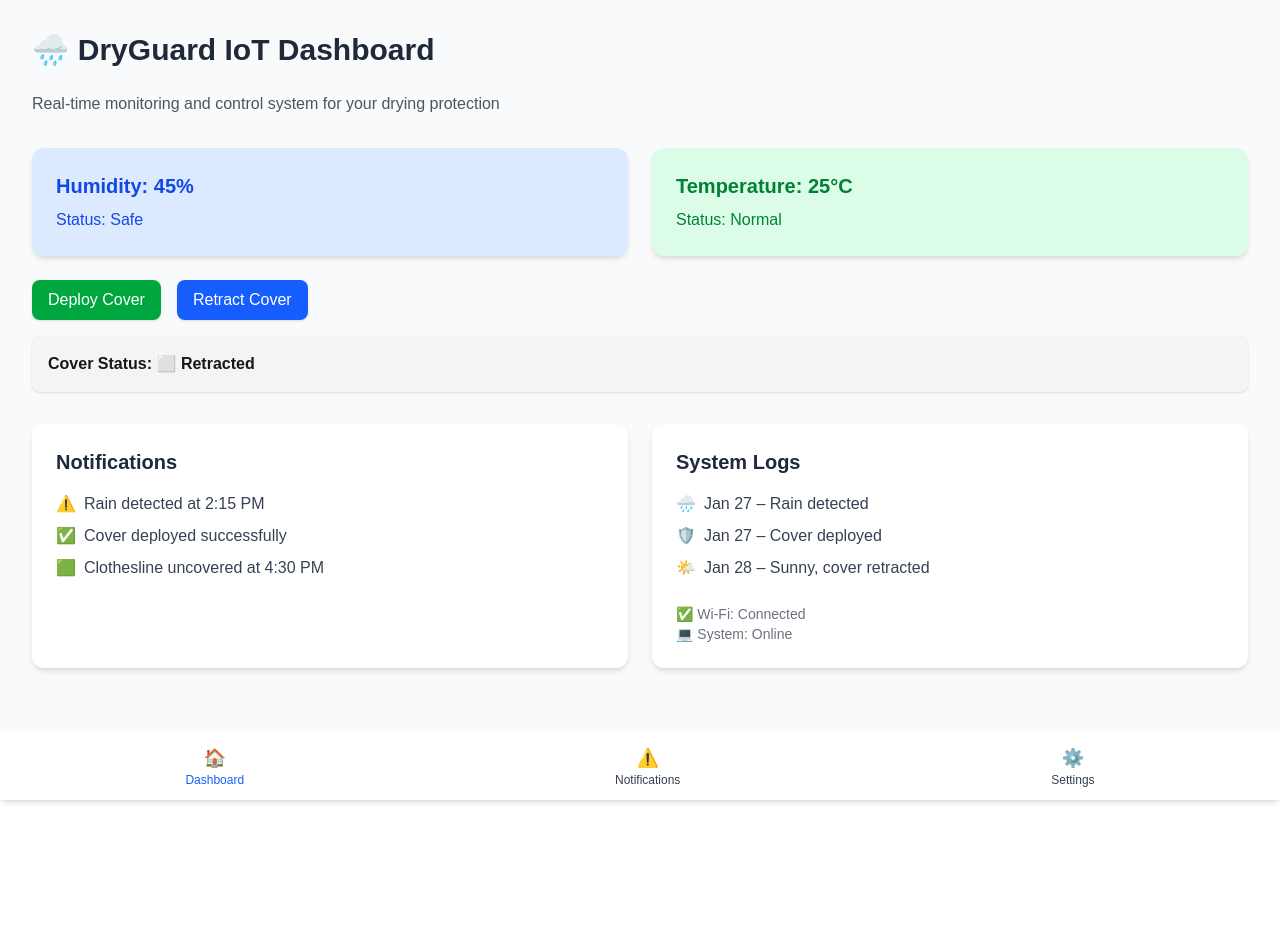
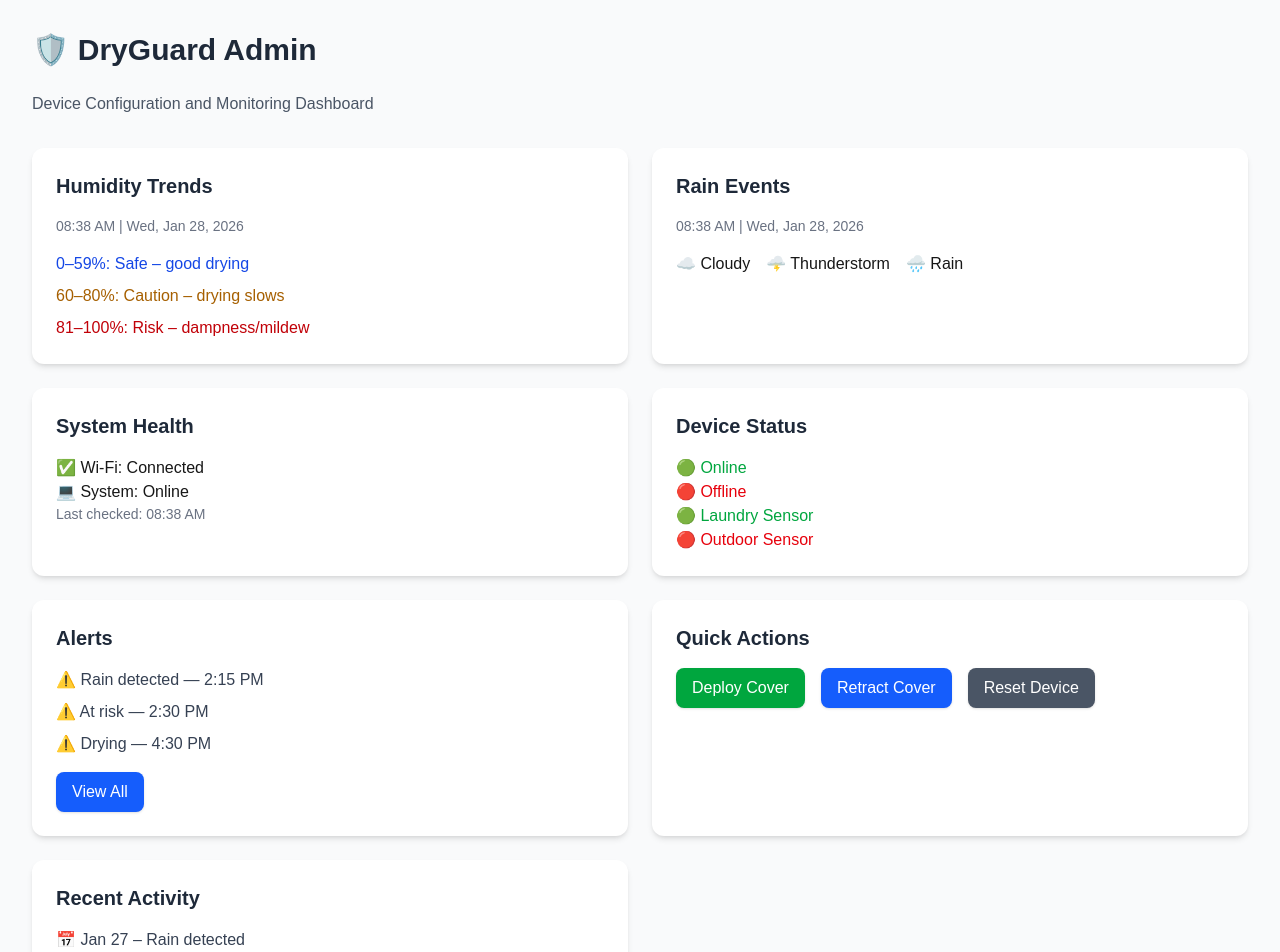
Before and after one commit to 2024-1-0835sueno-dexter/dryguard-iot, a Next.js app: page / in a window 1280 px wide. Shown: the top 952 px of the page. Before the commit the page ends 800 px from the top, so only its background shows below. Built offline with nearby package versions, Linux system fonts and the light colour scheme.

Commit message:
Add admin dashboard layout

```diff
--- a/src/app/page.tsx
+++ b/src/app/page.tsx
@@ -1,43 +1,30 @@
 "use client";
 
-import { useState } from "react";
-import HumidityCard from "@/components/HumidityCard";
-import TemperatureCard from "@/components/TemperatureCard";
+import HumidityTrends from "@/components/HumidityTrends";
+import RainEvents from "@/components/RainEvents";
+import SystemHealth from "@/components/SystemHealth";
+import DeviceStatus from "@/components/DeviceStatus";
+import Alerts from "@/components/Alerts";
 import QuickActions from "@/components/QuickActions";
-import StatusIndicator from "@/components/StatusIndicator";
-import NotificationsPanel from "@/components/NotificationsPanel";
-import SystemLogs from "@/components/SystemLogs";
-import BottomNav from "@/components/BottomNav";
+import RecentActivity from "@/components/RecentActivity";
 
-export default function Dashboard() {
-  const [coverDeployed, setCoverDeployed] = useState(false);
-
+export default function AdminDashboard() {
   return (
-    <main className="min-h-screen bg-gray-50 p-8 pb-20">
-      <h1 className="text-3xl font-bold text-gray-800 mb-6">
-        🌧️ DryGuard IoT Dashboard
-      </h1>
+    <main className="min-h-screen bg-gray-50 p-8">
+      <h1 className="text-3xl font-bold text-gray-800 mb-6">🛡️ DryGuard Admin</h1>
       <p className="text-gray-600 mb-8">
-        Real-time monitoring and control system for your drying protection
+        Device Configuration and Monitoring Dashboard
       </p>
 
       <div className="grid grid-cols-1 md:grid-cols-2 gap-6">
-        <HumidityCard humidity={45} />
-        <TemperatureCard temperature={25} />
+        <HumidityTrends />
+        <RainEvents />
+        <SystemHealth />
+        <DeviceStatus />
+        <Alerts />
+        <QuickActions />
+        <RecentActivity />
       </div>
-
-      <QuickActions
-        onDeploy={() => setCoverDeployed(true)}
-        onRetract={() => setCoverDeployed(false)}
-      />
-      <StatusIndicator deployed={coverDeployed} />
-
-      <div className="grid grid-cols-1 md:grid-cols-2 gap-6 mt-8">
-        <NotificationsPanel />
-        <SystemLogs />
-      </div>
-
-      <BottomNav />
     </main>
   );
 }
--- a/src/app/settings/page.tsx
+++ b/src/app/settings/page.tsx
@@ -17,6 +17,8 @@ export default function SettingsPage() {
         <QuickActions
           onDeploy={() => alert("Cover Deployed")}
           onRetract={() => alert("Cover Retracted")}
+          showReset={false}
+          variant="inline"
         />
       </div>
 
--- /dev/null
+++ b/src/components/Alerts.tsx
@@ -0,0 +1,21 @@
+export default function Alerts() {
+  const alerts = [
+    "Rain detected — 2:15 PM",
+    "At risk — 2:30 PM",
+    "Drying — 4:30 PM",
+  ];
+
+  return (
+    <div className="p-6 rounded-xl shadow-md bg-white">
+      <h2 className="text-xl font-bold text-gray-800 mb-4">Alerts</h2>
+      <ul className="space-y-2">
+        {alerts.map((a, i) => (
+          <li key={i} className="text-gray-700">⚠️ {a}</li>
+        ))}
+      </ul>
+      <button className="mt-4 px-4 py-2 bg-blue-600 text-white rounded-lg shadow hover:bg-blue-700">
+        View All
+      </button>
+    </div>
+  );
+}
--- /dev/null
+++ b/src/components/DeviceStatus.tsx
@@ -0,0 +1,11 @@
+export default function DeviceStatus() {
+  return (
+    <div className="p-6 rounded-xl shadow-md bg-white">
+      <h2 className="text-xl font-bold text-gray-800 mb-4">Device Status</h2>
+      <p className="text-green-600">🟢 Online</p>
+      <p className="text-red-600">🔴 Offline</p>
+      <p className="text-green-600">🟢 Laundry Sensor</p>
+      <p className="text-red-600">🔴 Outdoor Sensor</p>
+    </div>
+  );
+}
--- /dev/null
+++ b/src/components/HumidityTrends.tsx
@@ -0,0 +1,13 @@
+export default function HumidityTrends() {
+  return (
+    <div className="p-6 rounded-xl shadow-md bg-white">
+      <h2 className="text-xl font-bold text-gray-800 mb-4">Humidity Trends</h2>
+      <p className="text-sm text-gray-500">08:38 AM | Wed, Jan 28, 2026</p>
+      <ul className="mt-4 space-y-2">
+        <li className="text-blue-700">0–59%: Safe – good drying</li>
+        <li className="text-yellow-700">60–80%: Caution – drying slows</li>
+        <li className="text-red-700">81–100%: Risk – dampness/mildew</li>
+      </ul>
+    </div>
+  );
+}
--- a/src/components/QuickActions.tsx
+++ b/src/components/QuickActions.tsx
@@ -1,11 +1,20 @@
 interface QuickActionsProps {
-  onDeploy: () => void;
-  onRetract: () => void;
+  onDeploy?: () => void;
+  onRetract?: () => void;
+  onReset?: () => void;
+  showReset?: boolean;
+  variant?: "card" | "inline";
 }
 
-export default function QuickActions({ onDeploy, onRetract }: QuickActionsProps) {
-  return (
-    <div className="flex gap-4 mt-6">
+export default function QuickActions({
+  onDeploy,
+  onRetract,
+  onReset,
+  showReset = true,
+  variant = "card",
+}: QuickActionsProps) {
+  const content = (
+    <div className="flex gap-4">
       <button
         onClick={onDeploy}
         className="px-4 py-2 bg-green-600 text-white rounded-lg shadow hover:bg-green-700"
@@ -18,6 +27,25 @@ export default function QuickActions({ onDeploy, onRetract }: QuickActionsProps)
       >
         Retract Cover
       </button>
+      {showReset && (
+        <button
+          onClick={onReset}
+          className="px-4 py-2 bg-gray-600 text-white rounded-lg shadow hover:bg-gray-700"
+        >
+          Reset Device
+        </button>
+      )}
+    </div>
+  );
+
+  if (variant === "inline") {
+    return <div className="mt-4">{content}</div>;
+  }
+
+  return (
+    <div className="p-6 rounded-xl shadow-md bg-white">
+      <h2 className="text-xl font-bold text-gray-800 mb-4">Quick Actions</h2>
+      {content}
     </div>
   );
 }
--- /dev/null
+++ b/src/components/RainEvents.tsx
@@ -0,0 +1,13 @@
+export default function RainEvents() {
+  return (
+    <div className="p-6 rounded-xl shadow-md bg-white">
+      <h2 className="text-xl font-bold text-gray-800 mb-4">Rain Events</h2>
+      <p className="text-sm text-gray-500">08:38 AM | Wed, Jan 28, 2026</p>
+      <div className="flex gap-4 mt-4">
+        <span>☁️ Cloudy</span>
+        <span>🌩️ Thunderstorm</span>
+        <span>🌧️ Rain</span>
+      </div>
+    </div>
+  );
+}
--- /dev/null
+++ b/src/components/RecentActivity.tsx
@@ -0,0 +1,18 @@
+export default function RecentActivity() {
+  const activity = [
+    "Jan 27 – Rain detected",
+    "Jan 27 – Cover deployed",
+    "Jan 28 – Sunny, cover retracted",
+  ];
+
+  return (
+    <div className="p-6 rounded-xl shadow-md bg-white">
+      <h2 className="text-xl font-bold text-gray-800 mb-4">Recent Activity</h2>
+      <ul className="space-y-2">
+        {activity.map((a, i) => (
+          <li key={i} className="text-gray-700">📅 {a}</li>
+        ))}
+      </ul>
+    </div>
+  );
+}
--- /dev/null
+++ b/src/components/SystemHealth.tsx
@@ -0,0 +1,10 @@
+export default function SystemHealth() {
+  return (
+    <div className="p-6 rounded-xl shadow-md bg-white">
+      <h2 className="text-xl font-bold text-gray-800 mb-4">System Health</h2>
+      <p>✅ Wi-Fi: Connected</p>
+      <p>💻 System: Online</p>
+      <p className="text-sm text-gray-500">Last checked: 08:38 AM</p>
+    </div>
+  );
+}
```
